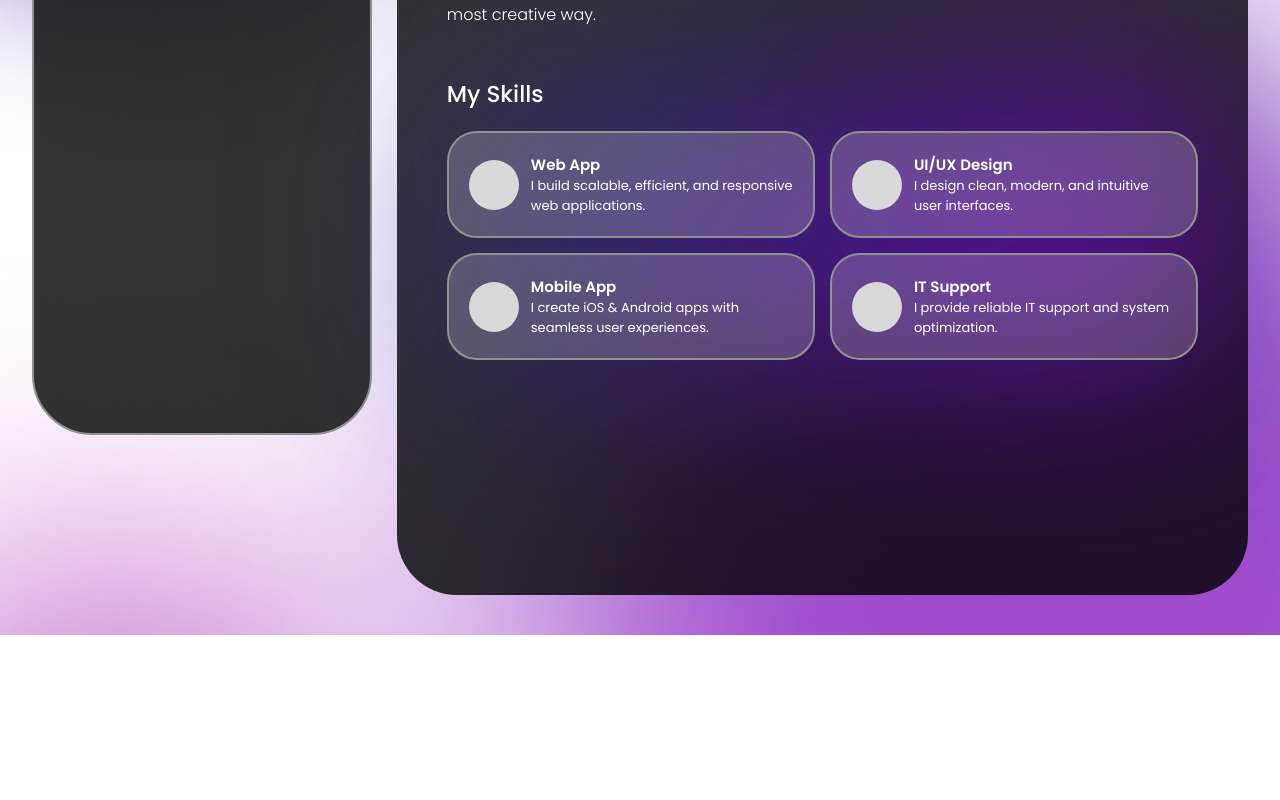
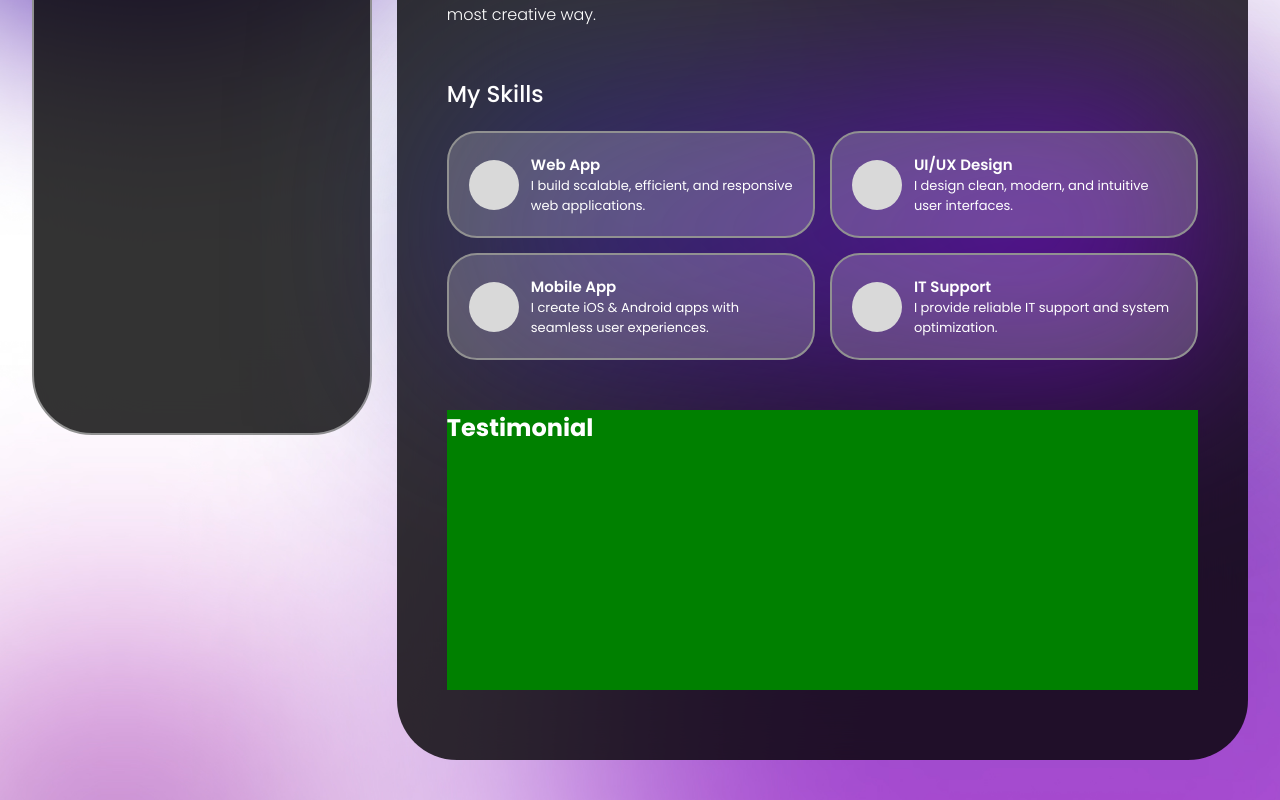
Before and after one commit to NapiTech-dev/my-portfolio, a React (Vite) app: page / in a window 1280 px wide. Shown: the part 325-1125 px from the top of the page. Before the commit the page ends 960 px from the top, so only its background shows below. Built offline with nearby package versions, Linux system fonts and the light colour scheme.

Commit message:
started styling testimonial section

```diff
--- a/src/components/Dashboard.jsx
+++ b/src/components/Dashboard.jsx
@@ -2,6 +2,7 @@ import React from "react";
 import NavBar from "./NavBar.jsx";
 import AboutSection from "./AboutSection.jsx";
 import SkillSection from "./SkillSection.jsx";
+import TestimonialSection from "./TestimonialSection.jsx"
 import "../styles/Dashboard.css";
 
 const Dashboard = () => {
@@ -10,6 +11,7 @@ const Dashboard = () => {
       <NavBar />
       <AboutSection />
       <SkillSection />
+      <TestimonialSection />
     </div>
   );
 };
--- a/src/components/TestimonialSection.jsx
+++ b/src/components/TestimonialSection.jsx
@@ -1,9 +1,12 @@
-import React from 'react'
+import React from "react";
+import "../styles/TestimonialSection.css";
 
 const TestimonialSection = () => {
   return (
-    <div>TestimonialSection</div>
-  )
-}
+    <div className="Testimonial-section">
+      <h2>Testimonial</h2>
+    </div>
+  );
+};
 
-export default TestimonialSection
+export default TestimonialSection;
--- a/src/styles/Dashboard.css
+++ b/src/styles/Dashboard.css
@@ -5,6 +5,4 @@
   border: px solid #919191;
   border-radius: 60px;
   padding: 0 50px 70px 50px;
-  height: 110vh;
-  z-index: 1000;
 }
--- /dev/null
+++ b/src/styles/TestimonialSection.css
@@ -0,0 +1,7 @@
+.Testimonial-section {
+    margin-top: 50px;
+    background-color: green;
+    color: white;
+    position: relative;
+    height: 35vh;
+}
```
